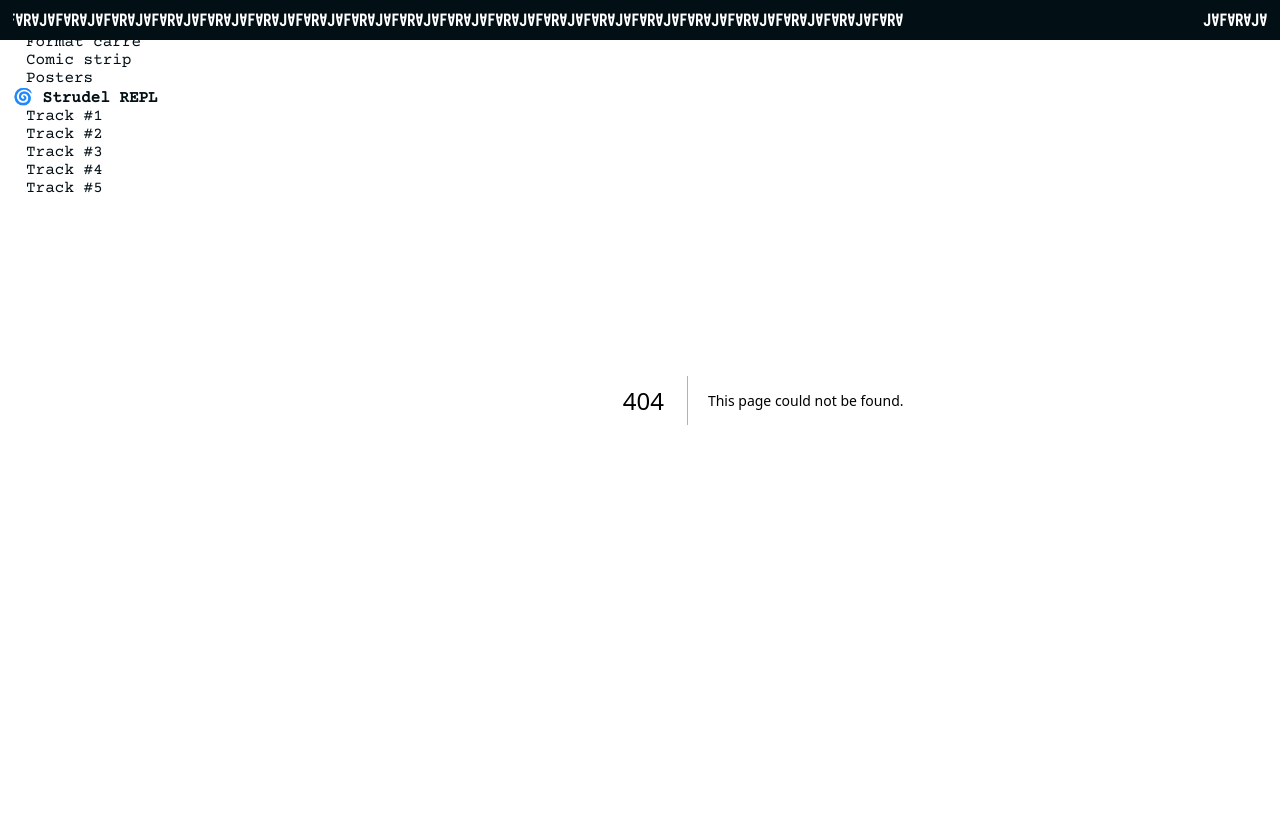
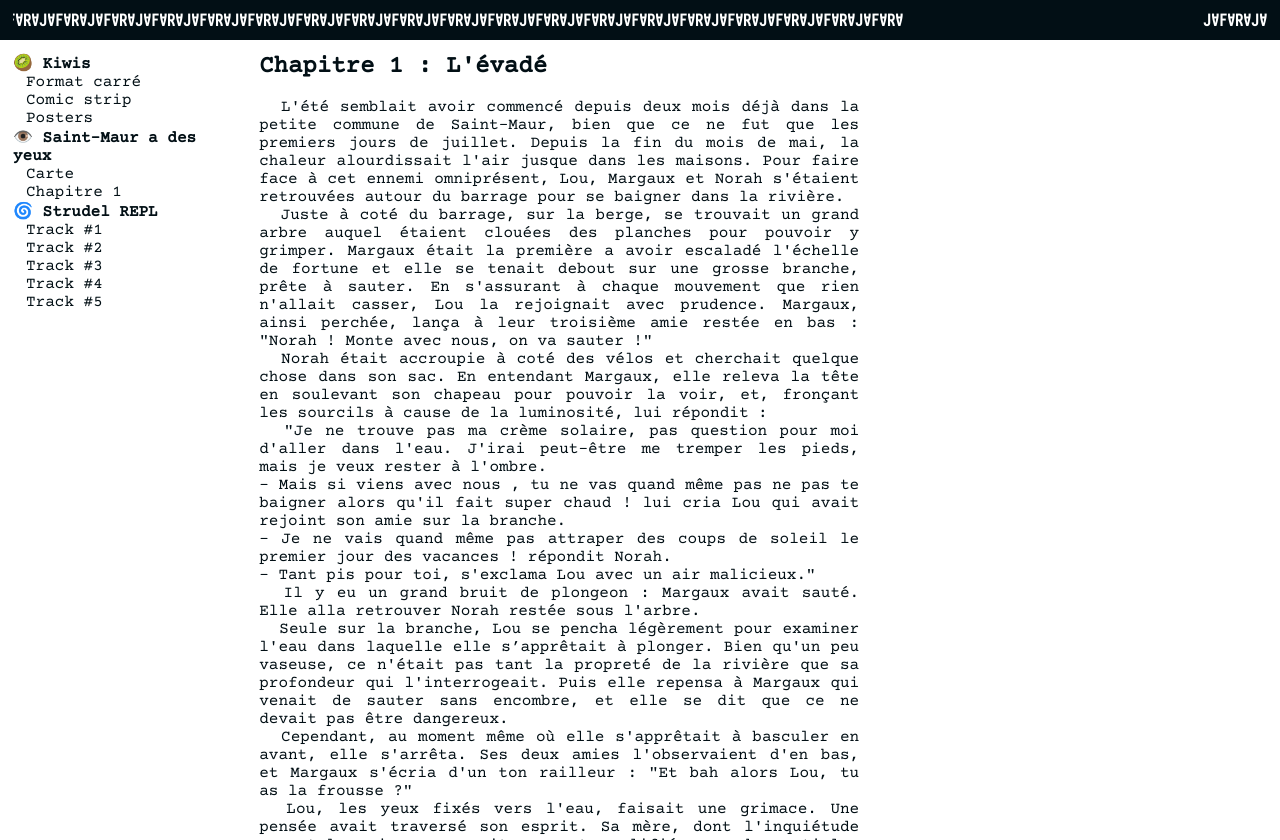
Before and after one commit to jafartouzeau/personnal-website, a Next.js app: page /smady/chapitre1 in a window 1280 px wide. Before the commit this address had no page. Before the commit the page ends 800 px from the top, so only its background shows below. Built offline with nearby package versions, Linux system fonts and the light colour scheme.

Commit message:
Smady carte et chapitre 1

```diff
--- /dev/null
+++ b/src/app/smady/chapitre1/page.tsx
@@ -0,0 +1,41 @@
+export default function Chapitre1() {
+    return (<div style={{maxWidth:"600px", textAlign:"justify"}}>
+<h2>Chapitre 1 : L'évadé</h2>
+<br></br>
+<p>&nbsp;&nbsp;L'été semblait avoir commencé depuis deux mois déjà dans la petite commune de Saint-Maur, bien que ce ne fut que les premiers jours de juillet. Depuis la fin du mois de mai, la chaleur alourdissait l'air jusque dans les maisons. Pour faire face à cet ennemi omniprésent, Lou, Margaux et Norah s'étaient retrouvées autour du barrage pour se baigner dans la rivière.</p>
+<p>&nbsp;&nbsp;Juste à coté du barrage, sur la berge, se trouvait un grand arbre auquel étaient clouées des planches pour pouvoir y grimper. Margaux était la première a avoir escaladé l'échelle de fortune et elle se tenait debout sur une grosse branche, prête à sauter. En s'assurant à chaque mouvement que rien n'allait casser, Lou la rejoignait avec prudence. Margaux, ainsi perchée, lança à leur troisième amie restée en bas : "Norah ! Monte avec nous, on va sauter !"</p>
+<p>&nbsp;&nbsp;Norah était accroupie à coté des vélos et cherchait quelque chose dans son sac. En entendant Margaux, elle releva la tête en soulevant son chapeau pour pouvoir la voir, et, fronçant les sourcils à cause de la luminosité, lui répondit :</p>
+<p>&nbsp;&nbsp;"Je ne trouve pas ma crème solaire, pas question pour moi d'aller dans l'eau. J'irai peut-être me tremper les pieds, mais je veux rester à l'ombre.</p>
+<p>- Mais si viens avec nous , tu ne vas quand même pas ne pas te baigner alors qu'il fait super chaud ! lui cria Lou qui avait rejoint son amie sur la branche.</p>
+<p>- Je ne vais quand même pas attraper des coups de soleil le premier jour des vacances !  répondit Norah.</p>
+<p>- Tant pis pour toi, s'exclama Lou avec un air malicieux."</p>
+<p>&nbsp;&nbsp;Il y eu un grand bruit de plongeon : Margaux avait sauté. Elle alla retrouver Norah restée sous l'arbre.</p>
+<p>&nbsp;&nbsp;Seule sur la branche, Lou se pencha légèrement pour examiner l'eau dans laquelle elle s’apprêtait à plonger. Bien qu'un peu vaseuse, ce n'était pas tant la propreté de la rivière que sa profondeur qui l'interrogeait. Puis elle repensa à Margaux qui venait de sauter sans encombre, et elle se dit que ce ne devait pas être dangereux.</p>
+<p>&nbsp;&nbsp;Cependant, au moment même où elle s'apprêtait à basculer en avant, elle s'arrêta. Ses deux amies l'observaient d'en bas, et Margaux s'écria d'un ton railleur : "Et bah alors Lou, tu as la frousse ?"</p>
+<p>&nbsp;&nbsp;Lou, les yeux fixés vers l'eau, faisait une grimace. Une pensée avait traversé son esprit. Sa mère, dont l'inquiétude parentale saine se voyait souvent amplifiée par des articles discutables trouvés en ligne, l'avait mise en garde face aux vers parasites qui croupiraient dans les cours d'eau. Ces vermines font occasionnellement l'actualité après avoir provoqué la mort de leur hôte infortuné dans des conditions tristement spectaculaires. Lou s'était rappelée de cette information désagréable alors qu'elle allait sauter et elle s'était ravisée, dégoûtée à l'idée qu'un organisme indésirable et funeste loge en elle.</p>
+<p>&nbsp;&nbsp;"Tu veux passer tout l'après-midi sur la branche ?" lança Norah. Ne voulant pas passer pour une dégonflée, Lou se laissa tomber dans l'eau un peu malgré elle. Elle se dépêcha de retrouver ses amies sur la berge, en prenant soin de ne pas avaler la moindre goutte. Arrivée au sec, elle leur expliqua la crainte qui s'était introduite dans son esprit.</p>
+<p>&nbsp;&nbsp;"Oh mais ne t'en fais pas, lui répondit Norah, ces bestioles ne vivent que dans des eaux très polluées. La station d'épuration est un peu plus haut, et mon papa dit que l'eau qui en sort et très propre." Elle disait tout cela avec simplicité et assurance, si bien que Lou se trouva quelque peu rassurée.</p>
+<p>&nbsp;&nbsp;Margaux parla a son tour et décrivit des champignons parasites qui prenaient le contrôle d'escargot qu'elle avait vu dans son magazine hebdomadaire. Leur conversation se poursuivit et bifurqua vers leur professeur de SVT, puis celle de musique, puis elle reparlèrent d’anecdotes du collège, et ainsi de suite. Leur après-midi passa en un éclair et elle rentrèrent chacune chez elles bien fatiguées, après s'être donné rendez-vous au même endroit le lendemain.</p>
+<br></br>
+
+<p>&nbsp;&nbsp;Le jour suivant, Norah et Margaux se trouvaient déjà à côté du barrage quand Lou arriva à toute allure sur son vélo. Elle freina sèchement et repoussa vite sa monture pour se saisir de son sac à dos. Un grand sourire au lèvres, elle en sorti des petits boîtiers rouges et noirs. "Regardez ce que j'ai ramené !" Ses deux amies l'observèrent d'un air curieux.</p>
+<p>&nbsp;&nbsp;"Qu'est-ce que c'est ? demanda Norah.</p>
+<p>- Des <i>tolkiwokis</i> ! s'écria Lou avec enthousiasme. Elle ne connaissait le mot <i>talkie-walkie</i> qu'oralement, si bien qu'elle le prononçait en compressant les syllabes. Je les ai piqués à mon grand frère, dit elle fièrement. Apparemment, ça a une portée de dix kilomètres ! On pourra se parler même en étant chacune chez nous. Mais attention, ils fonctionnent avec des piles, et il faudra s'en servir qu'en cas d'urgence pour ne pas user la batterie."</p>
+<p>Les deux petites s'étaient saisi des appareils et les manipulaient avec intérêt. Après avoir pressé tous les boutons, elles parvinrent à faire entendre leur voix grésillante d'un <i>toki</i> à l'autre. Elles réalisèrent tout le potentiel ludique de ces petits gadgets et commencèrent à faire des bruits onomatopéiques qui les faisaient bien rire. "Ça suffit !" Lou saisis les deux <i>tolkiwolkies</i> des mains de ses camarades. "Je vous ai dit qu'on s'en servira qu'en cas d'urgence, et qu'en attendant, il faut préserver les piles.</p>
+<p>- Mais nous sommes en cas d'urgence, lui rétorqua Margaux, mécontente d'avoir été coupée dans son moment d'amusement.</p>
+<p>- Comment ça ? demanda Lou.</p>
+<p>- C'est ce que je racontait à Margaux avant que tu arrives, commença Norah. Mon papa a des amis d'amis qui travaillent à la centrale, et apparemment, il y aurait eu une évasion la nuit dernière. C'est pas cent pour cent sûr, mais c'est tout de même peu rassurant."</p>
+<p>&nbsp;&nbsp;La maison centrale était un établissement carcéral de la commune, non loin du quartier de Bel-Air où habitait Norah. Cet établissement était réputé pour accueillir des criminels de "haut calibre", comme avait dit le père de Norah lorsqu'il lui avait expliqué ce qu'il avait entendu dire par ses amis. Le fait que ce n'était pas une prison ordinaire, de par la dangerosité de ses détenus, rendait cette potentielle évasion d'autant plus inquiétante.</p>
+<p>&nbsp;&nbsp;"Combien de prisonniers se sont échappés ? demanda Lou.</p>
+<p>- Mon papa ne m'a parlé que d'une personne, mais on n'a pas tous les détails. On ne sait même pas comment ça a été possible, c'est la première fois que ça arrive ! répondit Norah.</p>
+<p>- Ça veut dire qu'un dangereux criminel est en liberté dans Saint-Maur, s'inquiéta Margaux.</p>
+<p>- Il a sûrement pris la fuite pour s'éloigner le plus possible de la prison, suggéra Lou. </p>
+<p>- Peut-être, fit Norah, mais dans tous les cas mon papa m'a demandé de rentrer pour le goûter car il ne veut pas que je reste trop longtemps dehors. J'ai bien peur qu'il refuse de me laisser sortir tant que l'évadé n'a pas été retrouvé...</p>
+<p>- Oh non ! s'exclama Margaux. Pourquoi ça arrive au début de l'été et pas pendant l'école...</p>
+<p>- Bon, dit Lou d'un ton sérieux, si jamais nos parents nous obligeaient à rester chacune à la maison, on pourra quand même communiquer, dit elle en montrant les <i>tolkiwolkies</i> qu'elle tendit à ses amies."</p>
+<p>&nbsp;&nbsp;Elles prirent chacune cette maigre consolation face à la situation qui menaçait de faire basculer un été chargé d'explorations et d'aventures dans des vacances à domicile, mêlées d'ennui et d'inquiétude.
+Leur après-midi se déroula comme hier, entre les jeux d'eau et les discussions animées, mais l'atmosphère, déjà rendue lourde par la chaleur, était encore plus pesante. L'idée qu'un criminel était en liberté dans les parages, et que leurs vacances en étaient altérées, gâcha un peu le plaisir qu'elles éprouvèrent cette journée là. Elles rentrèrent toutes les trois chez elles pour l'heure du goûter.</p>
+<p>&nbsp;&nbsp;Comme elles l'avaient craint, la nouvelle de l'évadé se confirma et tous les parents étaient au courant dans la soirée. Il fut hors de question de se sortir retrouver ses copines tant que la police ne l'aura pas retrouvé. Les deux jours suivants, elles furent assignées à domicile, et arriva le premier week-end de leurs vacances, sans que la police n'eu obtenu de piste pour retrouver l'évadé.</p>
+<br></br>
+    </div>)
+}
--- /dev/null
+++ b/src/app/smady/page.tsx
@@ -0,0 +1,3 @@
+export default function Smady() {
+    return <p>C'est une histoire pleine de yeux.</p>
+}
--- a/src/components/side-menu/side-menu.tsx
+++ b/src/components/side-menu/side-menu.tsx
@@ -23,6 +23,22 @@
                 <ol className={styles.sublink}>
                     <Link href={`/kiwis/posters`}>
                         Posters
+                    </Link>
+                </ol>
+
+            <ol className={styles.mainlink}>
+                <Link href={`/smady`}>
+                   👁️ Saint-Maur a des yeux
+                </Link>
+            </ol>
+                <ol className={styles.sublink}>
+                    <Link href={`/smady/carte`}>
+                        Carte
+                    </Link>
+                </ol>
+                <ol className={styles.sublink}>
+                    <Link href={`/smady/chapitre1`}>
+                        Chapitre 1
                     </Link>
                 </ol>
 
@@ -60,19 +76,3 @@
         </nav>
     )
 }
-
-/*            <ol className={styles.mainlink}>
-                <Link href={`/saintmaur`}>
-                   👁️ Saint-Maur a des yeux
-                </Link>
-            </ol>
-                <ol className={styles.sublink}>
-                    <Link href={`/smady/carte`}>
-                        Carte
-                    </Link>
-                </ol>
-                <ol className={styles.sublink}>
-                    <Link href={`/smady/chapitre1`}>
-                        Chapitre 1
-                    </Link>
-                </ol>*/
```
Also changed, not shown: src/app/smady/carte/page.tsx (added, +7 -0 lines), static/smady/carte.jpg (added).
